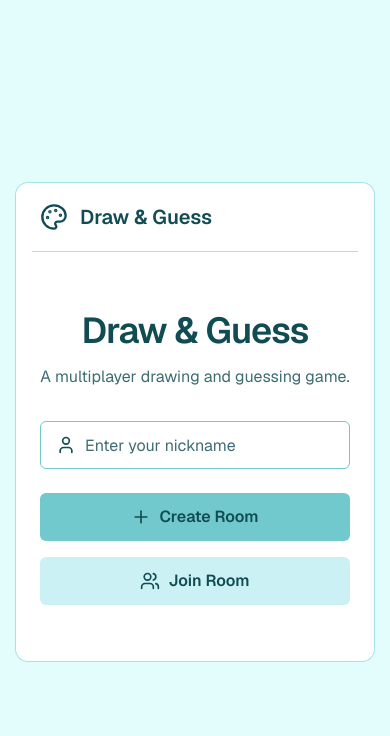
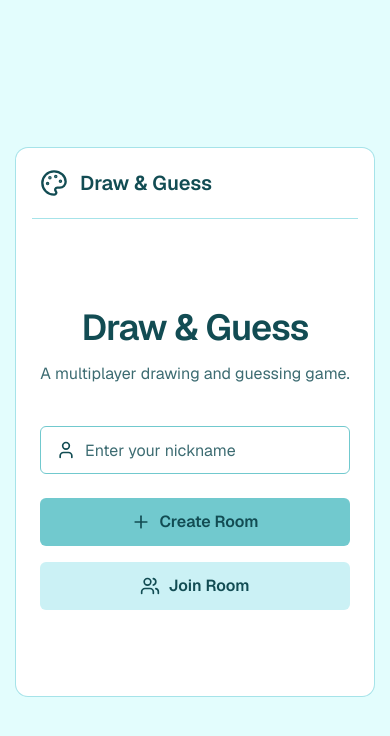
Before and after one commit to unse1234/Guessing-Game, a Next.js app in the folder apps/web/: page / in a window 390 px wide. Shown: the top 736 px of the page. Built offline with nearby package versions, Linux system fonts and the light colour scheme.

Commit message:
fix(web): fit the home screen within the viewport

```diff
--- a/apps/web/src/app/page.tsx
+++ b/apps/web/src/app/page.tsx
@@ -5,14 +5,14 @@ import { Input } from '@/components/ui/input';
 
 export default function Home() {
   return (
-    <main className="flex min-h-svh w-full items-center justify-center px-4 py-8 sm:px-8">
+    <main className="flex min-h-dvh w-full items-center justify-center px-4 py-[clamp(0.75rem,3svh,2rem)] sm:px-8">
       <Card className="w-full max-w-240 gap-0 rounded-xl border-0 p-0 ring-1 ring-border shadow-none">
-        <header className="mx-4 flex items-center gap-3 border-b px-2 py-5 text-xl font-semibold sm:mx-6 sm:px-4 sm:py-6 sm:text-2xl">
+        <header className="mx-4 flex items-center gap-3 border-b px-2 py-[clamp(0.5rem,2.5svh,1.5rem)] text-xl font-semibold sm:mx-6 sm:px-4 sm:text-2xl">
           <Palette aria-hidden="true" className="size-7 shrink-0 sm:size-8" />
           <span>Draw &amp; Guess</span>
         </header>
 
-        <div className="px-6 py-14 sm:px-10 sm:py-24 lg:py-28">
+        <div className="px-6 py-[clamp(1rem,calc(14svh_-_2rem),7rem)] sm:px-10">
           <h1 className="text-center text-4xl leading-tight font-semibold tracking-tight sm:text-5xl">
             Draw &amp; Guess
           </h1>
@@ -20,7 +20,7 @@ export default function Home() {
             A multiplayer drawing and guessing game.
           </p>
 
-          <div className="mx-auto mt-8 max-w-160 sm:mt-10">
+          <div className="mx-auto mt-[clamp(1rem,5svh,2.5rem)] max-w-160">
             <label htmlFor="nickname" className="sr-only">
               Nickname
             </label>
@@ -39,11 +39,11 @@ export default function Home() {
               />
             </div>
 
-            <div className="mt-6 grid gap-4 sm:grid-cols-2">
+            <div className="mt-[clamp(0.75rem,3svh,1.5rem)] grid gap-4 sm:grid-cols-2">
               <Button
                 type="button"
                 aria-disabled="true"
-                className="h-12 text-base font-semibold transition-none hover:bg-primary"
+                className="h-auto min-h-12 text-base font-semibold whitespace-normal transition-none hover:bg-primary"
               >
                 <Plus aria-hidden="true" className="size-5" />
                 Create Room
@@ -52,7 +52,7 @@ export default function Home() {
                 type="button"
                 variant="secondary"
                 aria-disabled="true"
-                className="h-12 text-base font-semibold transition-none hover:bg-secondary"
+                className="h-auto min-h-12 text-base font-semibold whitespace-normal transition-none hover:bg-secondary"
               >
                 <Users aria-hidden="true" className="size-5" />
                 Join Room
```
Also changed, not shown: 1 other file (tests, documents, lock files or other folders).
